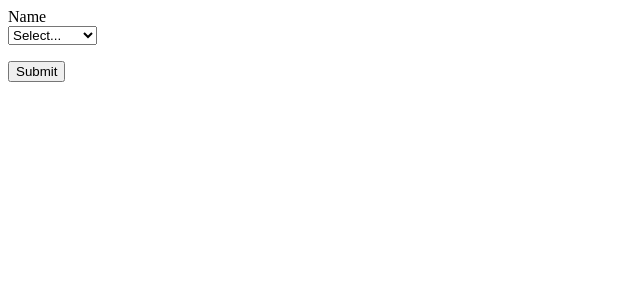
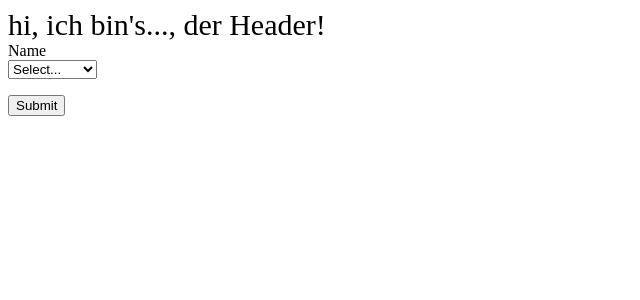
Before and after one commit to arthurfibich/tax_calc, a React (Create React App) app: page /calc in a window 1280 px wide. Shown: the top 300 px of the page, without its empty margins (0-640 px from the left). Built offline with nearby package versions, Linux system fonts and the light colour scheme.

Commit message:
introduced routes

```diff
--- a/package.json
+++ b/package.json
@@ -14,6 +14,7 @@
     "react-collapsible": "^2.8.4",
     "react-dom": "^17.0.2",
     "react-hook-form": "^7.17.4",
+    "react-router-dom": "^5.3.0",
     "react-scripts": "4.0.3",
     "typescript": "^4.3.5",
     "web-vitals": "^1.1.2"
@@ -35,5 +36,8 @@
       "last 1 firefox version",
       "last 1 safari version"
     ]
+  },
+  "devDependencies": {
+    "@types/react-router-dom": "^5.3.1"
   }
 }
--- /dev/null
+++ b/src/components/layout/CalculatorPage.tsx
@@ -0,0 +1,15 @@
+import React from 'react';
+import { UbiCalcApp } from '../functionality/ubi-calc/UbiCalculator';
+import Header from './Header';
+
+export const CalculatorPage = () => {
+  return (
+
+    <div className="CalculatorPage">
+      <Header/>
+      <UbiCalcApp />
+    </div>
+  );
+}
+
+export default CalculatorPage;
--- /dev/null
+++ b/src/components/layout/Header.tsx
@@ -0,0 +1,12 @@
+import React from 'react';
+import "../../styles/header.css"
+
+export const Header = () => {
+  return (
+    <div className="Header">
+      hi, ich bin's..., der Header!
+    </div>
+  );
+}
+
+export default Header;
--- a/src/components/layout/Main.tsx
+++ b/src/components/layout/Main.tsx
@@ -1,10 +1,12 @@
 import React from 'react';
-import { UbiCalcApp } from '../functionality/ubi-calc/UbiCalculator';
+import { Header } from './Header';
 
 export const Main = () => {
   return (
     <div className="Main">
-      <UbiCalcApp />
+      <Header />
+      <p>hi, ich bin's...</p>
+
     </div>
   );
 }
--- a/src/index.tsx
+++ b/src/index.tsx
@@ -1,12 +1,26 @@
 import React from 'react';
 import ReactDOM from 'react-dom';
+import {Route, Redirect, Switch, BrowserRouter} from 'react-router-dom';
 import App from './App';
+import CalculatorPage from './components/layout/CalculatorPage';
+import Main from './components/layout/Main';
 import reportWebVitals from './reportWebVitals';
 
 ReactDOM.render(
-  <React.StrictMode>
-    <App />
-  </React.StrictMode>,
+  <BrowserRouter>
+    <Switch>
+      <Route
+        exact
+        path='/'
+        component={Main}
+      />
+      <Route
+        exact
+        path='/calc'
+        component={CalculatorPage}
+      />
+    </Switch>
+  </BrowserRouter>,
   document.getElementById('root')
 );
 
--- /dev/null
+++ b/src/styles/header.css
@@ -0,0 +1,3 @@
+.Header {
+    font-size: 30px;
+}
```
Also changed, not shown: 1 other file (tests, documents, lock files or other folders).
